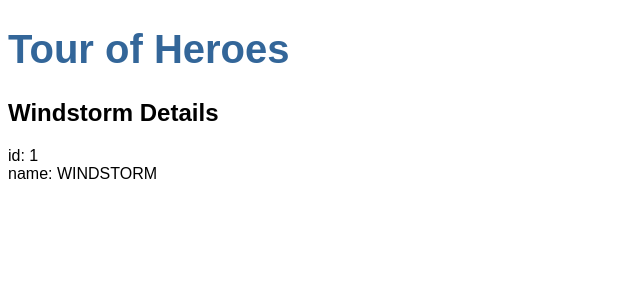
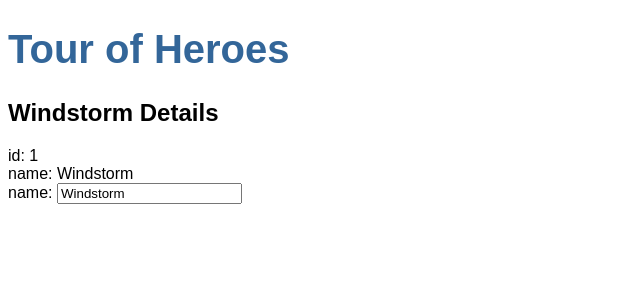
Before and after one commit to Dess96/Tour-of-Heroes, an Angular app in the folder angular-tour-of-heroes/: page / in a window 1280 px wide. Shown: the top 300 px of the page, without its empty margins (0-640 px from the left). Built offline with nearby package versions, Linux system fonts and the light colour scheme.

Commit message:
feat: Add edit option to the current hero object

```diff
--- a/angular-tour-of-heroes/src/app/app.module.ts
+++ b/angular-tour-of-heroes/src/app/app.module.ts
@@ -1,5 +1,6 @@
 import { BrowserModule } from '@angular/platform-browser';
 import { NgModule } from '@angular/core';
+import { FormsModule } from '@angular/forms'; //NgModel
 
 import { AppComponent } from './app.component';
 import { HeroesComponent } from './heroes/heroes.component';
@@ -10,7 +11,8 @@ import { HeroesComponent } from './heroes/heroes.component';
     HeroesComponent
   ],
   imports: [
-    BrowserModule
+    BrowserModule,
+    FormsModule
   ],
   providers: [],
   bootstrap: [AppComponent]
--- a/angular-tour-of-heroes/src/app/heroes/heroes.component.html
+++ b/angular-tour-of-heroes/src/app/heroes/heroes.component.html
@@ -1,3 +1,9 @@
 <h2>{{hero.name}} Details</h2>
 <div><span>id: </span>{{hero.id}}</div>
-<div><span>name: </span>{{hero.name | uppercase}}</div> <!--Uppercase pipe. Pipes are a good way to format strings, currency amounts, dates and other display data-->
+<div><span>name: </span>{{hero.name}}</div>
+<div>
+    <label>name:
+        <input [(ngModel)]="hero.name" placeholder="name"/> <!--Angular's two way data binding. Here it binds hero.name property to the HTML textbox so data
+        can flow in both directions (hero.name <-> textbox)-->
+    </label>
+</div>
```
